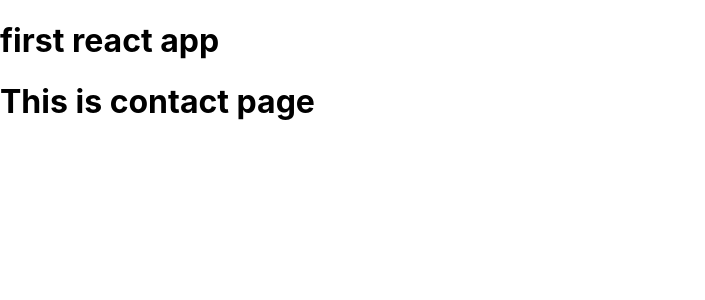
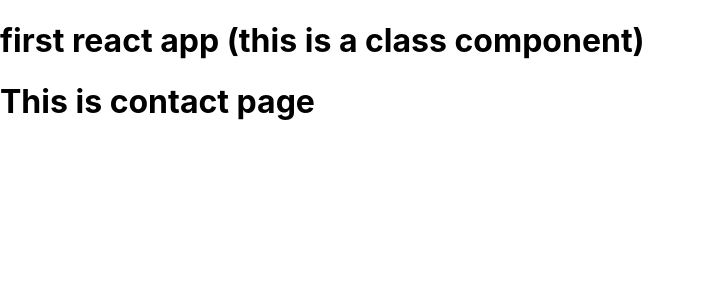
Before and after one commit to saurabh-saraswat21/ReactBasics, a React (Create React App) app in the folder reactapp/: page / in a window 1280 px wide. Shown: the top 300 px of the page, without its empty margins (0-705 px from the left). Built offline with nearby package versions, Linux system fonts and the light colour scheme.

Commit message:
add class for styling

```diff
--- a/reactapp/src/App.js
+++ b/reactapp/src/App.js
@@ -4,8 +4,8 @@
   render() {
     return (
       <div className="App">
-        <h1> first react app</h1>
-        {/* <button onClick={this.showcontact} > show contact app</button> */}
+        <h1 className="head"> first react app (this is a class component)</h1>
+        {/* <button onClick={this.showcontact} > show contact app</button > */}
         <Contact/>
       </div>
     )
```
